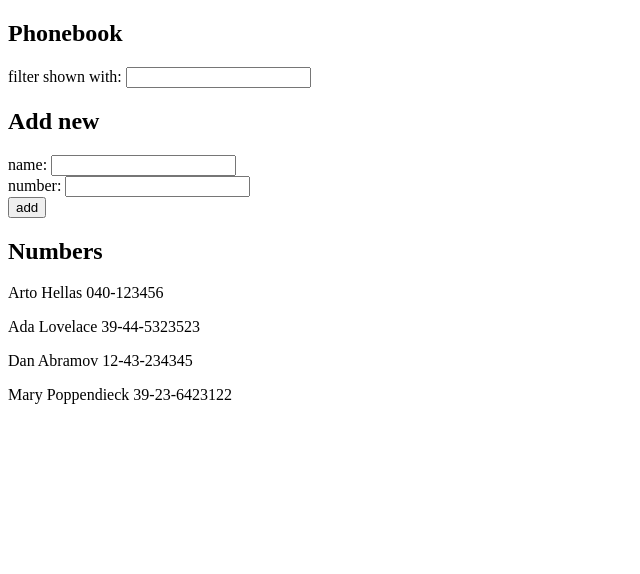
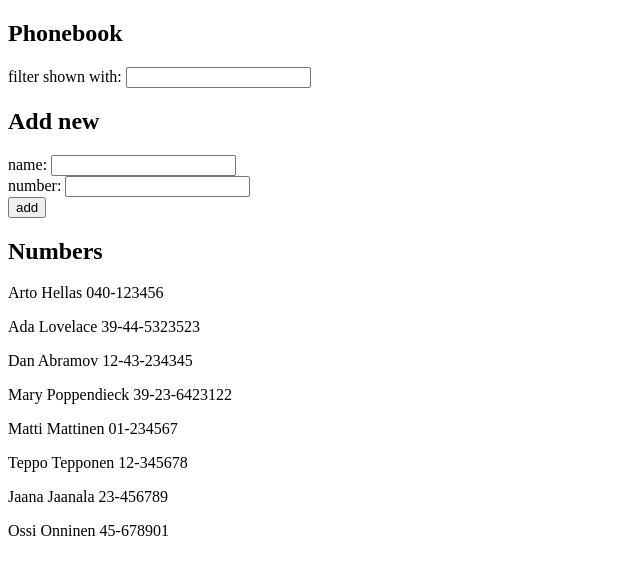
Before and after one commit to MiniWalls/Full-Stack-open, a React (Create React App) app in the folder part2/phonebook/: page / in a window 1280 px wide. Shown: the top 574 px of the page, without its empty margins (0-640 px from the left). Built offline with nearby package versions, Linux system fonts and the light colour scheme; data requests are answered from the project's data file.

Commit message:
Completed exercise 2.15

```diff
--- a/part2/phonebook/db.json
+++ b/part2/phonebook/db.json
@@ -1,5 +1,5 @@
 {
-    "persons":[
+  "persons": [
     {
       "name": "Arto Hellas",
       "number": "040-123456",
@@ -19,6 +19,26 @@
       "name": "Mary Poppendieck",
       "number": "39-23-6423122",
       "id": 4
+    },
+    {
+      "name": "Matti Mattinen",
+      "number": "01-234567",
+      "id": 5
+    },
+    {
+      "name": "Teppo Tepponen",
+      "number": "12-345678",
+      "id": 6
+    },
+    {
+      "name": "Jaana Jaanala",
+      "number": "23-456789",
+      "id": 7
+    },
+    {
+      "name": "Ossi Onninen",
+      "number": "45-678901",
+      "id": 8
     }
   ]
 }
--- a/part2/phonebook/src/App.js
+++ b/part2/phonebook/src/App.js
@@ -3,6 +3,7 @@ import axios from 'axios'
 import Filter from './components/Filter'
 import Persons from './components/Persons'
 import PersonForm from './components/PersonForm'
+import personService from './services/persons'
 
 const App = () => {
   const [persons, setPersons] = useState([])
@@ -28,7 +29,21 @@ const App = () => {
       name: newName,
       number: newNumber
     }
-    persons.some(element => element.name === personObject.name) ? alert(`${personObject.name} already exists`) : setPersons(persons.concat(personObject))
+    /* persons.some(element => element.name === personObject.name) ? alert(`${personObject.name} already exists`) : setPersons(persons.concat(personObject))
+ */
+    if(persons.some(element => element.name === personObject.name)){
+      alert(`${personObject.name} already exists`)
+    } else {
+      personService
+        .create(personObject)
+        .then((response) => {
+          console.log(response.data)
+          setPersons(persons.concat(response.data))
+        })
+        .catch((error) => {
+          console.log(error)
+        })
+    }
     setNewName('')
     setNewNumber('')
   }
--- /dev/null
+++ b/part2/phonebook/src/services/persons.js
@@ -0,0 +1,12 @@
+import axios from 'axios'
+const baseUrl = 'http://localhost:3001/persons'
+
+const getAll = () => {
+    return axios.get(baseUrl)
+}
+
+const create = newObject => {
+    return axios.post(baseUrl, newObject)
+}
+
+export default {getAll, create}
```
Lines whose indentation alone changed are shown as unchanged.
